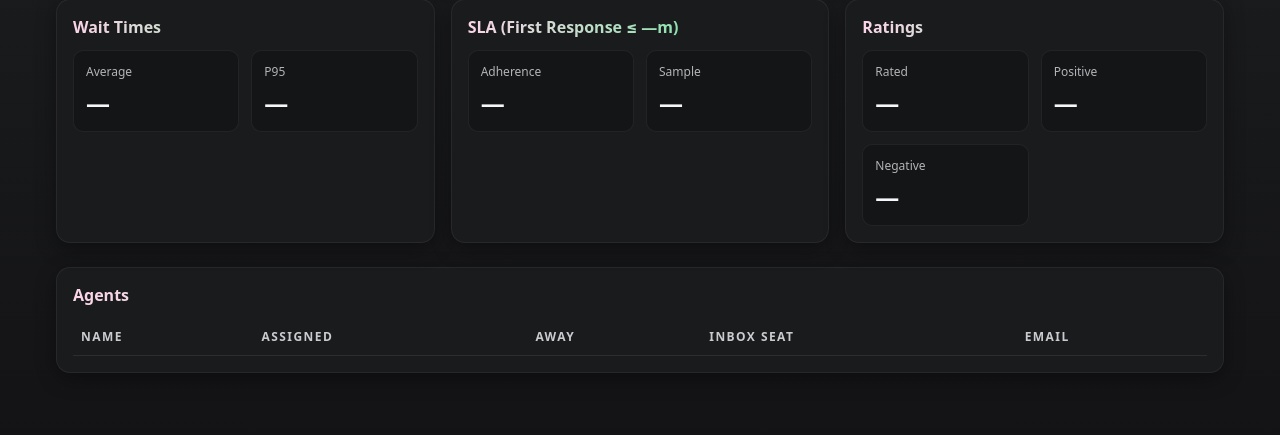
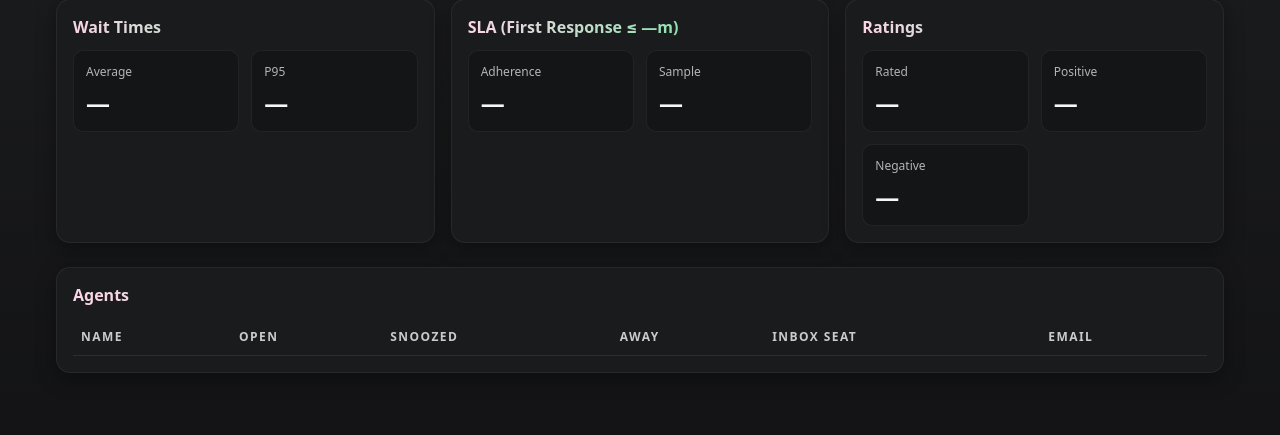
Before and after one commit to skalamerasigma/sql-intercom, a FastAPI app: template templates/index.html in a window 1280 px wide. Shown: the part 273-708 px from the top of the page. Run offline with FastAPI, Linux system fonts and the light colour scheme; the template is opened without the code that fills it, so the values that code supplies are empty; parts of the project's set-up code (start-up, migrations or seed data) failed here and were passed over.

Commit message:
Enhance metrics to include snoozed conversation counts for agents

```diff
--- a/app/main.py
+++ b/app/main.py
@@ -75,17 +75,15 @@ async def metrics(team_id: int = TEAM_ID) -> Dict[str, Any]:
 			pri = set((a.get("team_priority_level") or {}).get("primary_team_ids") or [])
 			return (team_id in ids) or (team_id in pri)
 		team_admins = [a for a in admins if _is_team_member(a)]
-		count_tasks = [
-			asyncio.create_task(client.count_open_for_admin(team_id, a.get("id")))
-			for a in team_admins
-		]
-		count_results = await asyncio.gather(*count_tasks) if count_tasks else []
-		agent_assignment = {
-			str(team_admins[i].get("id")): int(count_results[i] or 0) for i in range(len(team_admins))
-		}
+		open_tasks = [asyncio.create_task(client.count_open_for_admin(team_id, a.get("id"))) for a in team_admins]
+		snoozed_tasks = [asyncio.create_task(client.count_snoozed_for_admin(team_id, a.get("id"))) for a in team_admins]
+		open_counts = await asyncio.gather(*open_tasks) if open_tasks else []
+		snoozed_counts = await asyncio.gather(*snoozed_tasks) if snoozed_tasks else []
+		agent_assignment_open = {str(team_admins[i].get("id")): int(open_counts[i] or 0) for i in range(len(team_admins))}
+		agent_assignment_snoozed = {str(team_admins[i].get("id")): int(snoozed_counts[i] or 0) for i in range(len(team_admins))}
 		# Derive unassigned if API returned 0 (fallback)
 		if not unassigned_total:
-			unassigned_total = max(0, int(open_total) - sum(agent_assignment.values()))
+			unassigned_total = max(0, int(open_total) - sum(agent_assignment_open.values()))
 
 		data = compute_metrics_with_overrides(
 			conversations=open_sample,
@@ -95,7 +93,8 @@ async def metrics(team_id: int = TEAM_ID) -> Dict[str, Any]:
 			open_total_override=open_total,
 			unassigned_total_override=unassigned_total,
 			waiting_total_override=waiting_total,
-			agent_assignment_override=agent_assignment,
+			agent_assignment_open_override=agent_assignment_open,
+			agent_assignment_snoozed_override=agent_assignment_snoozed,
 		)
 		return data
 	except Exception as exc:
--- a/templates/index.html
+++ b/templates/index.html
@@ -87,7 +87,8 @@
 				<thead>
 					<tr>
 						<th>Name</th>
-						<th>Assigned</th>
+						<th>Open</th>
+						<th>Snoozed</th>
 						<th>Away</th>
 						<th>Inbox Seat</th>
 						<th>Email</th>
@@ -121,12 +122,13 @@
 			const tbody = document.querySelector("#agents-table tbody");
 			tbody.innerHTML = "";
 			agents
-				.sort((a, b) => b.assigned_count - a.assigned_count)
+				.sort((a, b) => (b.assigned_open + b.assigned_snoozed) - (a.assigned_open + a.assigned_snoozed))
 				.forEach(a => {
 					const tr = document.createElement("tr");
 					tr.innerHTML = `
 						<td>${a.name || "-"}</td>
-						<td class="mono">${a.assigned_count}</td>
+						<td class="mono">${a.assigned_open}</td>
+						<td class="mono">${a.assigned_snoozed}</td>
 						<td>${a.away ? "Yes" : "No"}</td>
 						<td>${a.has_inbox_seat ? "Yes" : "No"}</td>
 						<td class="muted">${a.email || ""}</td>
@@ -170,14 +172,15 @@
 				setText("rated-pos", data.ratings.positive);
 				setText("rated-neg", data.ratings.negative);
 
-				// Merge assignment counts from metrics with roster filtered to the team
+				// Merge assignment counts (open & snoozed) from metrics with roster filtered to the team
 				const roster = filterTeamAgents(admins).map(a => ({
 					id: String(a.id),
 					name: a.name,
 					email: a.email,
 					away: !!a.away_mode_enabled,
 					has_inbox_seat: !!a.has_inbox_seat,
-					assigned_count: (data.agent_assignment && data.agent_assignment[String(a.id)]) || 0
+					assigned_open: (data.agent_assignment_open && data.agent_assignment_open[String(a.id)]) || 0,
+					assigned_snoozed: (data.agent_assignment_snoozed && data.agent_assignment_snoozed[String(a.id)]) || 0,
 				}));
 				renderAgents(roster);
 			} catch (err) {
```
Also changed, not shown: intercom_dashboard/intercom_client.py (+11 -0 lines), intercom_dashboard/metrics.py (+12 -6 lines).
